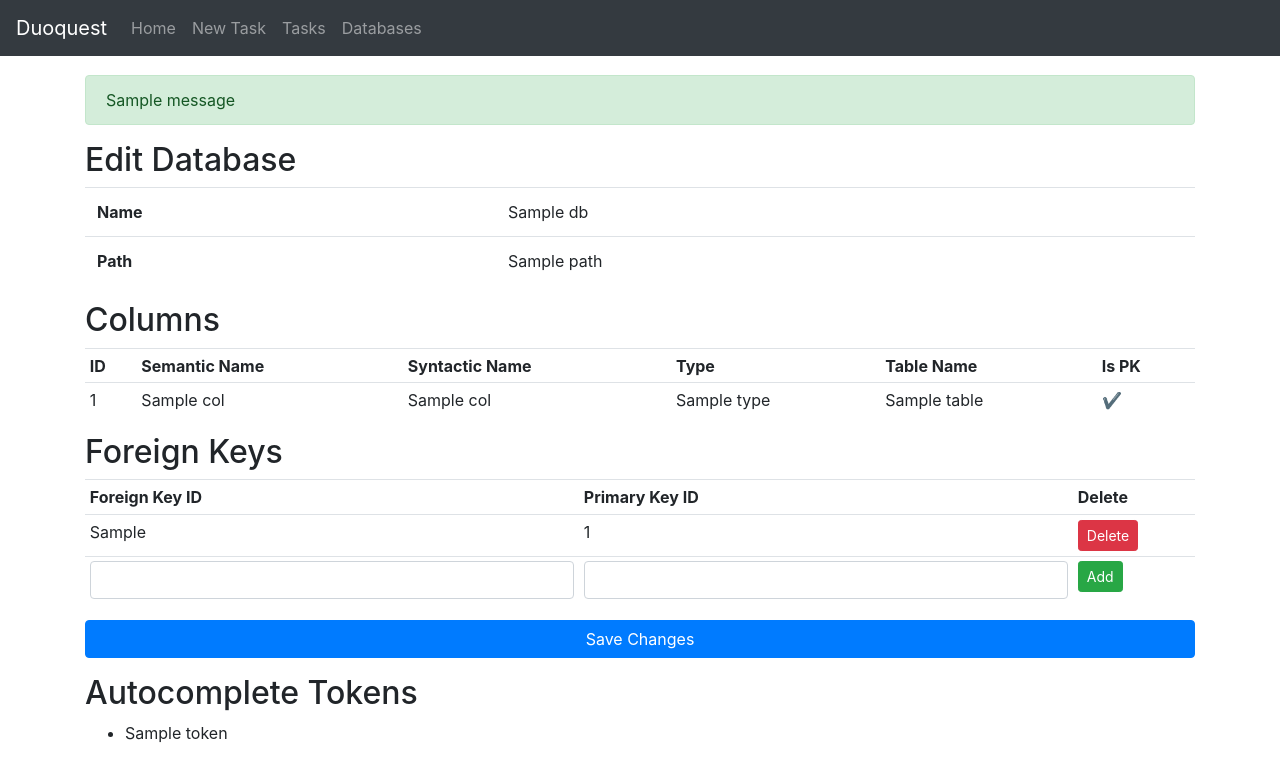
After one commit to umich-dbgroup/duoquest, a Flask app: template templates/database_edit.html in a window 1280 px wide. The commit adds this page. Shown: the top 782 px of the page. Run offline with Flask 2, Linux system fonts and the light colour scheme; the template is opened without the code that fills it: most values are stand-ins (such as "Sample title", 1, 10 or a date in 2020); one stand-in notice (Sample message) is shown; parts of the project's set-up code (start-up, migrations or seed data) failed here and were passed over; some libraries are stand-ins or nearby versions.

Commit message:
add schema editing tools

```diff
--- a/app.py
+++ b/app.py
@@ -1,5 +1,6 @@
 import configparser
 import json
+import os
 import sqlite3
 import time
 import traceback
@@ -7,10 +8,16 @@ import uuid
 
 from walrus import Walrus
 
+from duoquest.autocomplete import init_autocomplete
+from duoquest.schema import Schema
 from duoquest.tsq import TableSketchQuery
 
-from flask import Flask, redirect, render_template, request, url_for
+from flask import Flask, flash, redirect, render_template, request, url_for
+
 app = Flask(__name__)
+app.secret_key = 'supersupersecretkey'
+dir_path = os.path.dirname(os.path.realpath(__file__))
+app.config['UPLOAD_FOLDER'] = os.path.join(dir_path, 'uploads')
 
 config = configparser.ConfigParser()
 config.read('config.ini')
@@ -25,8 +32,80 @@ walrus = Walrus(host=config['walrus']['host'],
 def home():
     return render_template('index.html', path=request.path)
 
-@app.route('/start', methods=['GET', 'POST'])
-def start():
+@app.route('/databases')
+def databases():
+    databases = load_databases()
+    return render_template('databases.html', databases=databases,
+        path=request.path)
+
+@app.route('/databases/<name>/edit')
+def database_edit(name):
+    database = load_database(name)
+
+    ac = walrus.autocomplete(namespace=name)
+    ac_tokens = sorted(ac.list_titles())
+
+    return render_template('database_edit.html', db=database,
+        ac_tokens=ac_tokens, path=request.path)
+
+@app.route('/databases/<name>/edit', methods=['POST'])
+def database_edit_fkpk(name):
+    fkpks = json.loads(request.form.get('fkpks'))
+    success, err = edit_database_fkpks(name, fkpks)
+    if success:
+        flash(f'Foreign keys updated for <{name}> successfully', 'success')
+    else:
+        flash(err, 'danger')
+    return redirect(url_for('database_edit', name=name))
+
+@app.route('/databases/<name>/delete')
+def database_delete(name):
+    success, err = delete_database(name)
+    if success:
+        flash(f'Deleted <{name}> successfully', 'success')
+    else:
+        flash(err, 'danger')
+    return redirect(url_for('databases'))
+
+@app.route('/databases/new', methods=['POST'])
+def databases_new():
+    if 'db_file' not in request.files:
+        flash('No db_file in form.', 'danger')
+        return redirect(url_for('databases'))
+    file = request.files['db_file']
+
+    if not file or file.filename == '':
+        flash('No selected file.', 'danger')
+        return redirect(url_for('databases'))
+
+    orig_db_name = request.form.get('db_name')
+    db_name = orig_db_name
+    i = 1
+    while database_exists(db_name):
+        db_name = f'{orig_db_name}_{i}'
+        i += 1
+
+    filepath = os.path.join(app.config['UPLOAD_FOLDER'], f'{db_name}.sqlite')
+    i = 1
+    while os.path.exists(filepath):
+        filepath = os.path.join(app.config['UPLOAD_FOLDER'],
+            f'{db_name}_{i}.sqlite')
+        i += 1
+
+    file.save(filepath)
+
+    add_new_database(db_name, filepath)
+    flash(f'Added new database <{db_name}>. Make sure to EDIT it to set FK-PK relationships!', 'success')
+
+    return redirect(url_for('databases'))
+
+@app.route('/tasks')
+def tasks():
+    tasks = load_tasks()
+    return render_template('tasks.html', tasks=tasks, path=request.path)
+
+@app.route('/tasks/new', methods=['GET', 'POST'])
+def tasks_new():
     if request.method == 'POST':
         db_name = request.form.get('db_name')
         nlq = request.form.get('nlq')
@@ -40,18 +119,12 @@ def start():
         if status:
             return redirect(url_for('task', tid=tid))
         else:
-            databases = load_databases()
-            return render_template('start.html', databases=databases,
-                path=request.path, error='Starting task failed.')
+            flash('Starting task failed.', 'danger')
+            return redirect(url_for('tasks_new'))
     else:
         databases = load_databases()
-        return render_template('start.html', databases=databases,
+        return render_template('tasks_new.html', databases=databases,
             path=request.path)
-
-@app.route('/tasks')
-def tasks():
-    tasks = load_tasks()
-    return render_template('tasks.html', tasks=tasks, path=request.path)
 
 @app.route('/tasks/<tid>')
 def task(tid):
@@ -108,7 +181,7 @@ def load_databases():
     conn = sqlite3.connect(config['db']['path'])
     conn.row_factory = sqlite3.Row
     cur = conn.cursor()
-    cur.execute('SELECT name FROM databases ORDER BY name')
+    cur.execute('SELECT name, path FROM databases ORDER BY name')
     databases = cur.fetchall()
     conn.close()
     return databases
@@ -193,9 +266,7 @@ def add_task(db_name, nlq, tsq):
 def delete_task(tid):
     conn = sqlite3.connect(config['db']['path'])
     cur = conn.cursor()
-    # clear all results
     cur.execute('DELETE FROM results WHERE tid = ?', (tid,))
-    # clear task
     cur.execute('DELETE FROM tasks WHERE tid = ?', (tid,))
 
     conn.commit()
@@ -204,11 +275,104 @@ def delete_task(tid):
 def rerun_task(tid):
     conn = sqlite3.connect(config['db']['path'])
     cur = conn.cursor()
-    # clear all results
     cur.execute('DELETE FROM results WHERE tid = ?', (tid,))
-    # clear error message and set status to waiting
     cur.execute('UPDATE tasks SET status = ?, error_msg = ? WHERE tid = ?',
         ('waiting', None, tid))
 
     conn.commit()
     conn.close()
+
+def load_database(name):
+    conn = sqlite3.connect(config['db']['path'])
+    conn.row_factory = dict_factory
+    cur = conn.cursor()
+    cur.execute('''SELECT name, schema_proto, path FROM databases
+                   WHERE name = ?''', (name,))
+    db = cur.fetchone()
+
+    if not db:
+        return None
+
+    db['schema'] = Schema.from_proto(db['schema_proto'])
+    db['fkpks'] = []
+    for col in db['schema'].columns:
+        if col.fk_ref:
+            db['fkpks'].append({
+                'fk': col.id,
+                'pk': col.fk_ref
+            })
+    conn.close()
+    return db
+
+def edit_database_fkpks(name, fkpks):
+    try:
+        conn = sqlite3.connect(config['db']['path'])
+        cur = conn.cursor()
+        cur.execute('''SELECT schema_proto FROM databases
+                       WHERE name = ?''', (name,))
+        row = cur.fetchone()
+        if not row:
+            raise Exception(f'Database {name} does not exist')
+
+        schema = Schema.from_proto(row[0])
+        print(fkpks)
+        for fkpk in fkpks:
+            fk, pk = fkpk
+            schema.columns[fk].fk_ref = pk
+
+        schema_proto = schema.to_proto().SerializeToString()
+        cur = conn.cursor()
+        cur.execute('UPDATE databases SET schema_proto = ? WHERE name = ?',
+                    (schema_proto, name))
+        conn.commit()
+    except Exception as e:
+        return False, str(e)
+    return True, None
+
+def delete_database(db_name):
+    try:
+        conn = sqlite3.connect(config['db']['path'])
+        cur = conn.cursor()
+        cur.execute('SELECT tid FROM tasks WHERE db = ?', (db_name,))
+        for tid in cur.fetchall():
+            cur.execute('DELETE FROM results WHERE tid = ?', (tid,))
+            cur.execute('DELETE FROM tasks WHERE tid = ?', (tid,))
+
+        cur.execute('SELECT path FROM databases WHERE name = ?', (db_name,))
+        row = cur.fetchone()
+        if row and os.path.exists(row[0]):
+            os.remove(row[0])
+
+        cur.execute('DELETE FROM databases WHERE name = ?', (db_name,))
+
+        ac = walrus.autocomplete(namespace=db_name)
+        ac.flush()
+
+        conn.commit()
+        conn.close()
+    except Exception as e:
+        return False, str(e)
+    return True, None
+
+def database_exists(db_name):
+    conn = sqlite3.connect(config['db']['path'])
+    cur = conn.cursor()
+    cur.execute('SELECT name FROM databases WHERE name = ? LIMIT 1', (db_name,))
+
+    if cur.fetchone():
+        return True
+    else:
+        return False
+
+def add_new_database(db_name, db_path):
+    schema = Schema.from_db_path(db_name, db_path)
+    schema_proto_str = schema.to_proto().SerializeToString()
+
+    init_autocomplete(schema, db_path, walrus)
+
+    conn = sqlite3.connect(config['db']['path'])
+    cur = conn.cursor()
+    cur.execute('''INSERT INTO databases (name, schema_proto, path)
+                   VALUES (?, ?, ?)''', (db_name, schema_proto_str, db_path))
+    conn.commit()
+    return True
--- /dev/null
+++ b/static/scripts/database_edit.js
@@ -0,0 +1,36 @@
+$(document).on('click', '.del-fkpk', function (e) {
+  e.preventDefault();
+  $(this).parents('tr').remove();
+});
+
+$('.add-fkpk').on('click', function (e) {
+  e.preventDefault();
+  var fk = $('#add-fkpk-fk').val();
+  var pk = $('#add-fkpk-pk').val();
+
+  if (fk && pk) {
+    $(this).parents('tr').before(`<tr class='fkpk-row'>
+      <td class='fkpk-row-fk'>${fk}</td>
+      <td class='fkpk-row-pk'>${pk}</td>
+      <td><button class='del-fkpk btn btn-sm btn-danger'>Delete</button></td>
+      </tr>`);
+    $('#add-fkpk-fk').val('');
+    $('#add-fkpk-pk').val('');
+  }
+});
+
+$('#fkpk-form').on('submit', function (e) {
+  var fkpks = [];
+  $('.fkpk-row').each(function () {
+    var fk = parseInt($(this).children('.fkpk-row-fk').text());
+    var pk = parseInt($(this).children('.fkpk-row-pk').text());
+    fkpks.push([fk, pk]);
+  });
+
+  fkpks = JSON.stringify(fkpks);
+  $("<input />").attr("type", "hidden")
+          .attr("name", "fkpks")
+          .attr("value", fkpks)
+          .appendTo("#fkpk-form");
+  return true;
+});
--- a/static/style.css
+++ b/static/style.css
@@ -2,7 +2,7 @@ main.container {
   margin-top: 75px;
 }
 
-#task-form {
+#task-form, #database-form, #fkpk-form {
   margin-bottom: 1rem;
 }
 
@@ -47,3 +47,11 @@ main.container {
 .ui-helper-hidden-accessible {
   display: none;
 }
+
+.custom-file {
+  margin-bottom: 1rem;
+}
+
+.custom-file-input {
+  cursor: pointer;
+}
--- a/templates/components/task_form.html
+++ b/templates/components/task_form.html
@@ -1,4 +1,4 @@
-<form id='task-form' method='POST' action='/start'>
+<form id='task-form' method='POST' action='{{ url_for("tasks_new") }}'>
   <div class='form-row'>
     <div class='form-group col-md-2'>
       <label for='db-name'>Select database</label>
--- /dev/null
+++ b/templates/database_edit.html
@@ -0,0 +1,63 @@
+{% extends "layout.html" %}
+{% block title %}Databases{% endblock %}
+{% block scripts %}
+  <script src="https://code.jquery.com/jquery-3.4.1.min.js" crossorigin="anonymous"></script>
+  <script src="{{ url_for('static', filename='scripts/database_edit.js') }}"></script>
+{% endblock %}
+{% block content %}
+<h2>Edit Database</h2>
+<table class='table'>
+  <tr><th>Name</th><td>{{ db['name'] }}</td></tr>
+  <tr><th>Path</th><td>{{ db['path'] }}</td></tr>
+</table>
+<h2>Columns</h2>
+<table class='table table-sm'>
+  <tr>
+    <th>ID</th>
+    <th>Semantic Name</th>
+    <th>Syntactic Name</th>
+    <th>Type</th>
+    <th>Table Name</th>
+    <th>Is PK</th>
+  </tr>
+  {% for col in db['schema'].columns %}
+  <tr>
+    <td>{{ col.id }}</td>
+    <td>{{ col.sem_name }}</td>
+    <td>{{ col.syn_name }}</td>
+    <td>{{ col.type }}</td>
+    <td>{{ col.table.syn_name }}</td>
+    <td>{% if col.pk %}&#10004;{% endif %}</td>
+  </tr>
+  {% endfor %}
+</table>
+<h2>Foreign Keys</h2>
+<form id='fkpk-form' action='{{ url_for("database_edit_fkpk", name=db["name"]) }}' method='POST'>
+<table class='table table-sm'>
+  <tr>
+    <th>Foreign Key ID</th>
+    <th>Primary Key ID</th>
+    <th>Delete</th>
+  </tr>
+  {% for fkpk in db['fkpks'] %}
+  <tr class='fkpk-row'>
+    <td class='fkpk-row-fk'>{{ fkpk['fk'] }}</td>
+    <td class='fkpk-row-pk'>{{ fkpk['pk'] }}</td>
+    <td><button class='del-fkpk btn btn-sm btn-danger'>Delete</button></td>
+  </tr>
+  {% endfor %}
+  <tr>
+    <td><input id='add-fkpk-fk' type='number' class='form-control' /></td>
+    <td><input id='add-fkpk-pk' type='number' class='form-control' /></td>
+    <td><button class='add-fkpk btn btn-sm btn-success'>Add</button></td>
+  </tr>
+</table>
+<input type='submit' class='btn btn-block btn-primary' value='Save Changes' />
+</form>
+<h2>Autocomplete Tokens</h2>
+<ul>
+  {% for token in ac_tokens %}
+  <li>{{ token }}</li>
+  {% endfor %}
+</ul>
+{% endblock %}
--- a/templates/index.html
+++ b/templates/index.html
@@ -4,7 +4,6 @@
 <div class="jumbotron">
   <h1 class="display-4">Duoquest</h1>
   <hr class="my-4">
-  <p>Insert instructions here.</p>
-  <a class="btn btn-primary btn-lg" href="{{ url_for('start') }}" role="button">Get started ></a>
+  <a class="btn btn-primary btn-lg" href="{{ url_for('tasks_new') }}" role="button">Get started ></a>
 </div>
 {% endblock %}
--- a/templates/layout.html
+++ b/templates/layout.html
@@ -18,20 +18,27 @@
           <li class="nav-item {% if path == url_for('home') %}active{% endif %}">
             <a class="nav-link" href="{{ url_for('home') }}">Home</a>
           </li>
-          <li class="nav-item {% if path == url_for('start') %}active{% endif %}">
-            <a class="nav-link" href="{{ url_for('start') }}">New Task</a>
+          <li class="nav-item {% if path == url_for('tasks_new') %}active{% endif %}">
+            <a class="nav-link" href="{{ url_for('tasks_new') }}">New Task</a>
           </li>
           <li class="nav-item {% if path.startswith(url_for('tasks')) %}active{% endif %}">
             <a class="nav-link" href="{{ url_for('tasks') }}">Tasks</a>
+          </li>
+          <li class="nav-item {% if path.startswith(url_for('databases')) %}active{% endif %}">
+            <a class="nav-link" href="{{ url_for('databases') }}">Databases</a>
           </li>
         </ul>
       </div>
     </nav>
 
     <main role="main" class="container">
-      {% if error %}
-      <div class='alert alert-danger'>{{ error }}</div>
-      {% endif %}
+      {% with messages = get_flashed_messages(with_categories=true) %}
+        {% if messages %}
+          {% for category, message in messages %}
+            <div class='alert alert-{{ category }}'>{{ message }}</div>
+          {% endfor %}
+        {% endif %}
+      {% endwith %}
       {% block content %}
       {% endblock %}
     </main><!-- /.container -->
--- a/templates/task.html
+++ b/templates/task.html
@@ -5,8 +5,8 @@
   <script src="https://code.jquery.com/ui/1.12.1/jquery-ui.min.js" crossorigin="anonymous"></script>
   <script src="https://cdnjs.cloudflare.com/ajax/libs/popper.js/1.14.7/umd/popper.min.js" integrity="sha384-UO2eT0CpHqdSJQ6hJty5KVphtPhzWj9WO1clHTMGa3JDZwrnQq4sF86dIHNDz0W1" crossorigin="anonymous"></script>
   <script src="https://stackpath.bootstrapcdn.com/bootstrap/4.3.1/js/bootstrap.min.js" integrity="sha384-JjSmVgyd0p3pXB1rRibZUAYoIIy6OrQ6VrjIEaFf/nJGzIxFDsf4x0xIM+B07jRM" crossorigin="anonymous"></script>
-  <script src="/static/scripts/task.js"></script>
-  <script src="/static/scripts/task_form.js"></script>
+  <script src="{{ url_for('static', filename='scripts/task.js') }}"></script>
+  <script src="{{ url_for('static', filename='scripts/task_form.js') }}"></script>
 {% endblock %}
 {% block content %}
 <h2>Query</h2>
--- a/templates/tasks.html
+++ b/templates/tasks.html
@@ -2,7 +2,7 @@
 {% block title %}Tasks{% endblock %}
 {% block scripts %}
   <script src="https://code.jquery.com/jquery-3.4.1.min.js" crossorigin="anonymous"></script>
-  <script src="/static/scripts/tasks.js"></script>
+  <script src="{{ url_for('static', filename='scripts/tasks.js') }}"></script>
 {% endblock %}
 {% block content %}
   <h1>Tasks</h1>
--- a/templates/start.html
+++ b/templates/tasks_new.html
@@ -5,7 +5,7 @@
   <script src="https://code.jquery.com/ui/1.12.1/jquery-ui.min.js" crossorigin="anonymous"></script>
   <script src="https://cdnjs.cloudflare.com/ajax/libs/popper.js/1.14.7/umd/popper.min.js" integrity="sha384-UO2eT0CpHqdSJQ6hJty5KVphtPhzWj9WO1clHTMGa3JDZwrnQq4sF86dIHNDz0W1" crossorigin="anonymous"></script>
   <script src="https://stackpath.bootstrapcdn.com/bootstrap/4.3.1/js/bootstrap.min.js" integrity="sha384-JjSmVgyd0p3pXB1rRibZUAYoIIy6OrQ6VrjIEaFf/nJGzIxFDsf4x0xIM+B07jRM" crossorigin="anonymous"></script>
-  <script src="/static/scripts/task_form.js"></script>
+  <script src="{{ url_for('static', filename='scripts/task_form.js') }}"></script>
 {% endblock %}
 
 {% block content %}
```
Also changed, not shown: duoquest/autocomplete.py (added, +32 -0 lines), duoquest/schema.py (+45 -0 lines), init_task_db.py (+2 -29 lines), static/scripts/databases.js (added, +11 -0 lines), templates/databases.html (added, +38 -0 lines), 1 other file.
